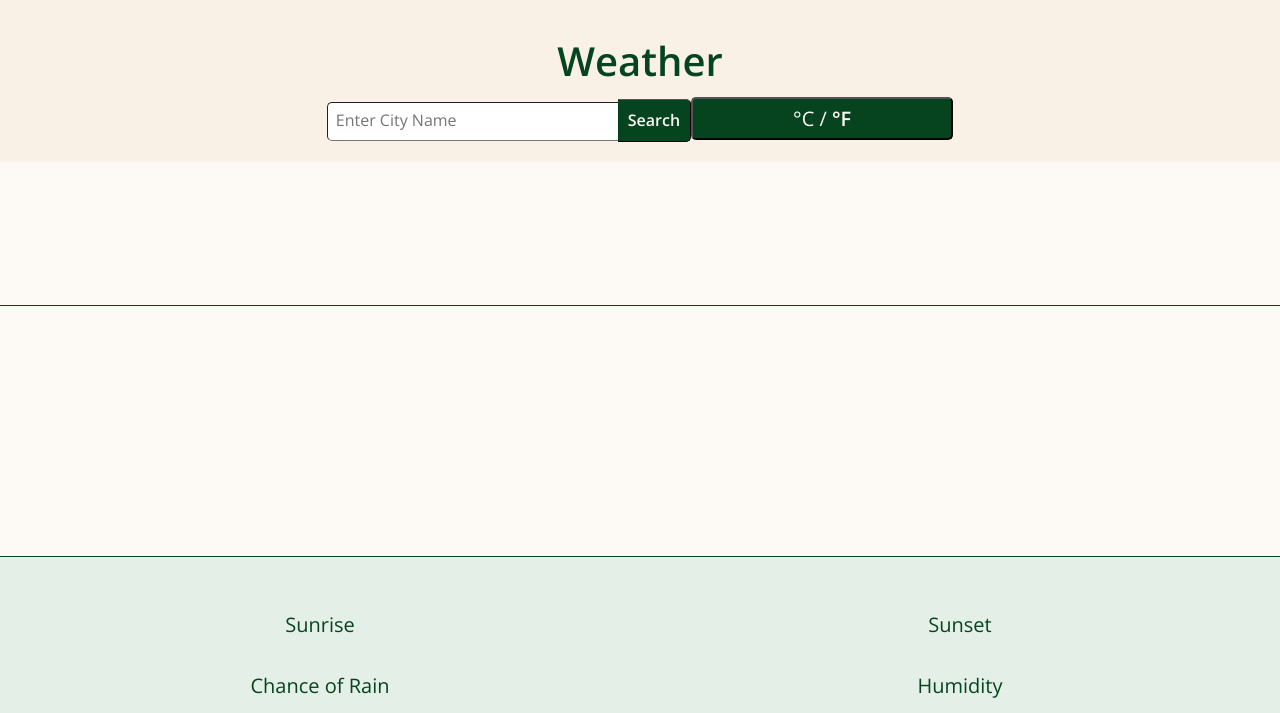
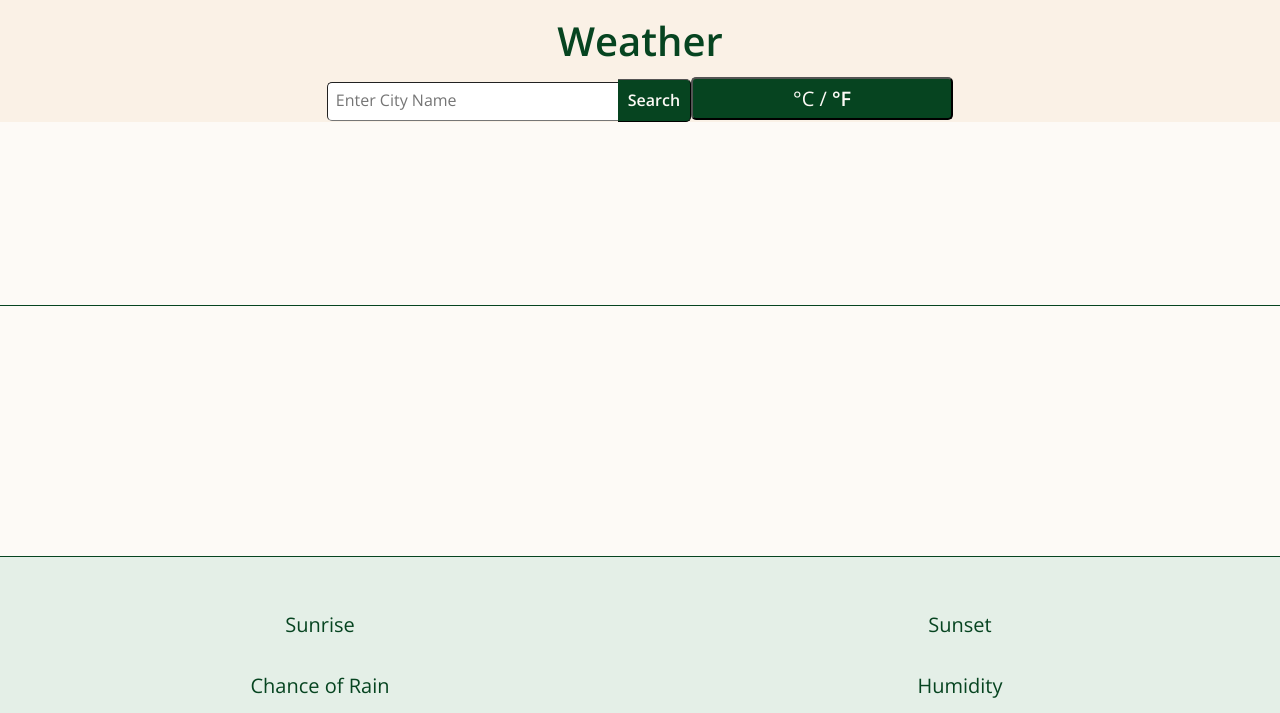
Before and after one commit to Jameslo599/weather_app, a plain HTML site: page index.html in a window 1280 px wide. Shown: the top 713 px of the page. Drawn offline with nearby package versions, Linux system fonts and the light colour scheme; no server answers; some icons are missing.

Commit message:
removed navbar padding

```diff
--- a/css/main.css
+++ b/css/main.css
@@ -303,8 +303,6 @@ body {
     list-style: none;
     padding: 0;
     text-align: center;
-    padding-top: 20px;
-    padding-bottom: 20px;
     margin: 0;
   }
   .navbar > li {
```
